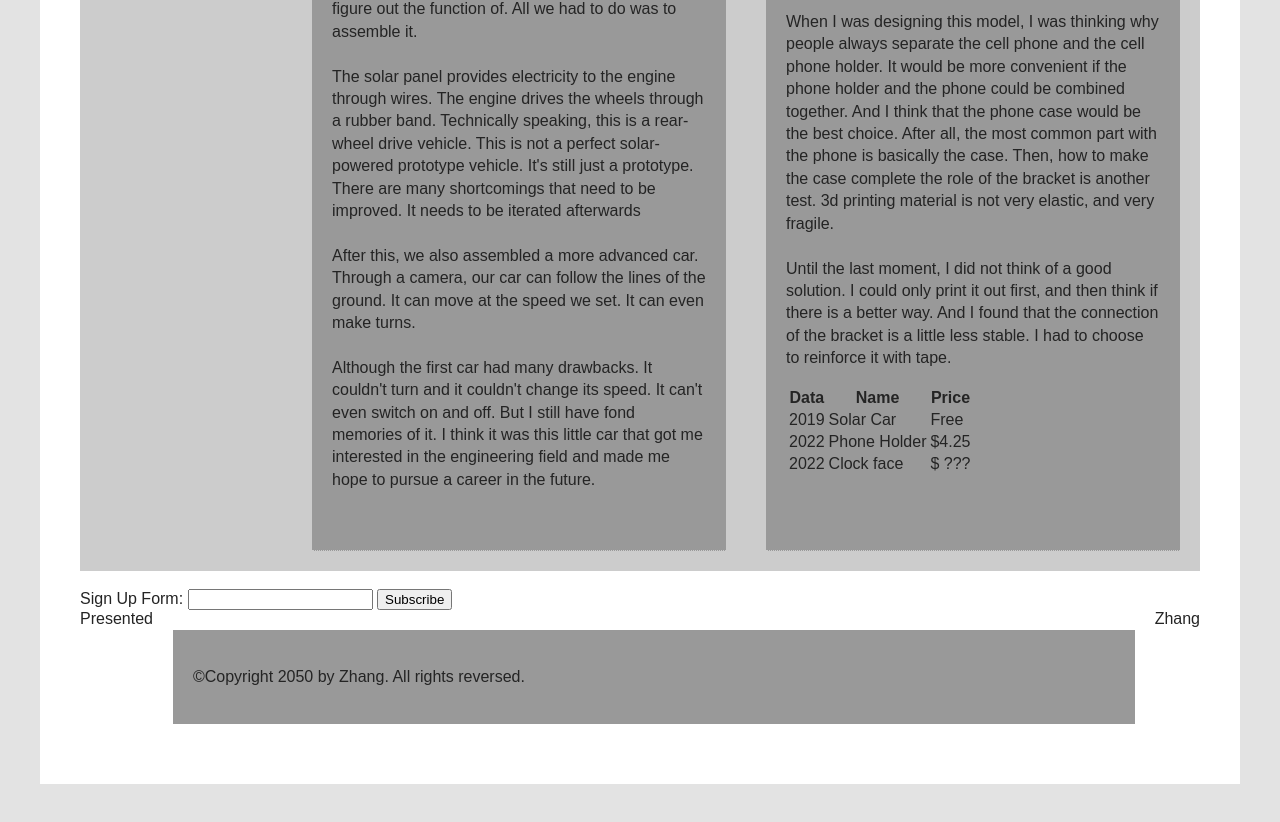
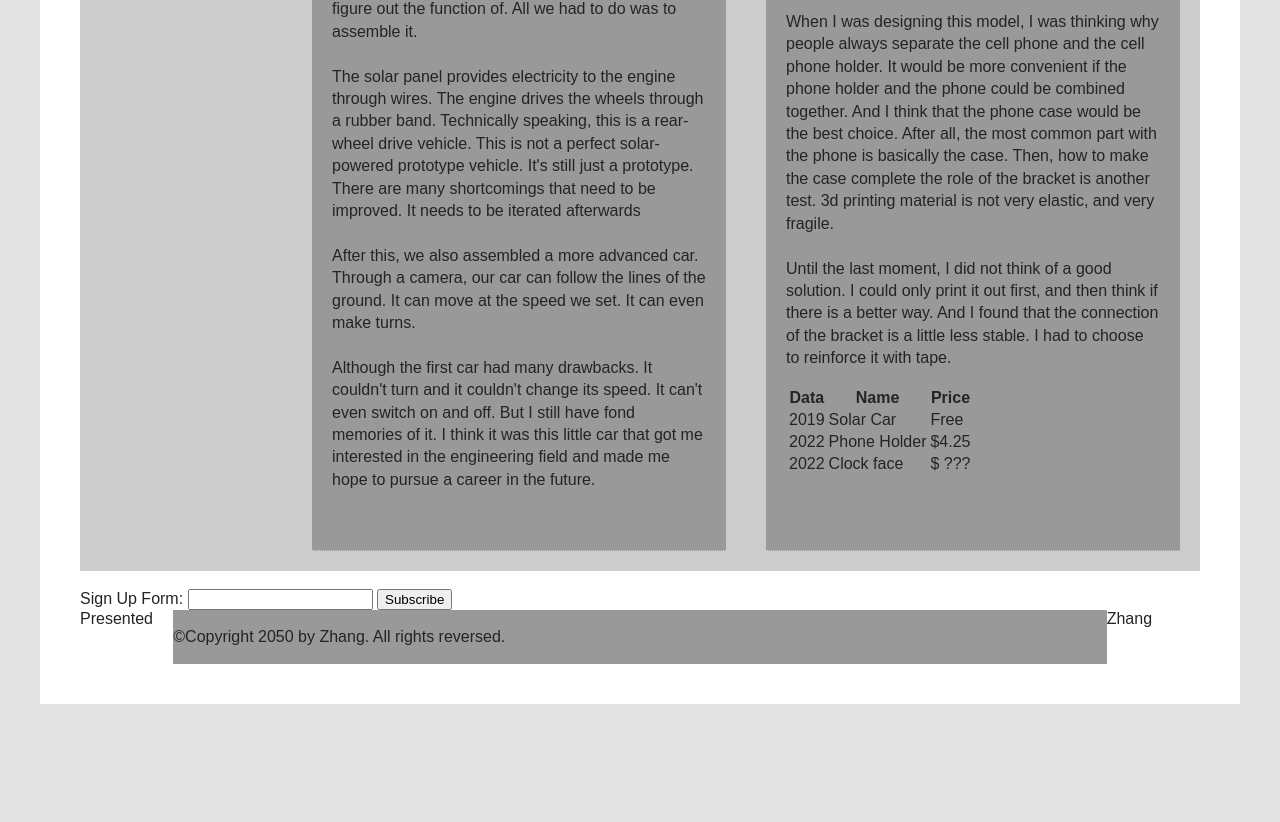
Before and after one commit to zhan1301/mi349_blog, a plain HTML site: page index.html in a window 1280 px wide. Shown: the part 677-1499 px from the top of the page. After the commit the page ends 1421 px from the top, so only its background shows below. Drawn offline with Linux system fonts and the light colour scheme.

Commit message:
Final work

```diff
--- a/index.html
+++ b/index.html
@@ -89,9 +89,9 @@
 <footer>
     <div>Presented</div>
 
-    <article>
+    <div>
     <p>©Copyright 2050 by Zhang. All rights reversed.</p>
-    </article>
+    </div>
 
     <div>Zhang</div>
 </footer>
--- a/style.css
+++ b/style.css
@@ -40,15 +40,16 @@ footer {
     margin: 0 auto;
 }
 
-footer:nth-of-type(1) {
+div:nth-of-type(1) {
     flex: 1;
 }
 
-footer:nth-of-type(2) {
-    flex: 1;
+div:nth-of-type(2) {
+    background: #999;
+    flex: 10;
 }
 
-footer:nth-of-type(3) {
+div:nth-of-type(3) {
     flex: 1;
 }
 
```
Also changed, not shown: about.html (+2 -2 lines), contact.html (+2 -2 lines).
